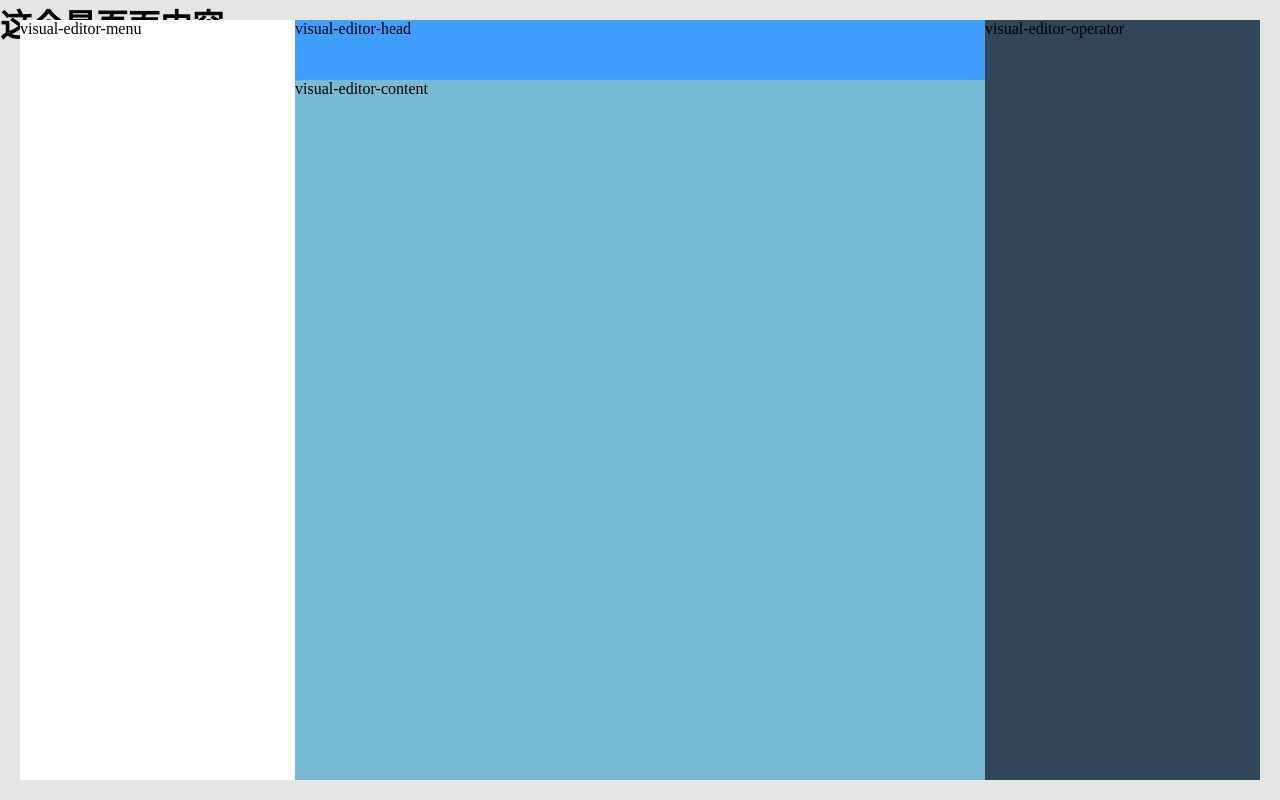
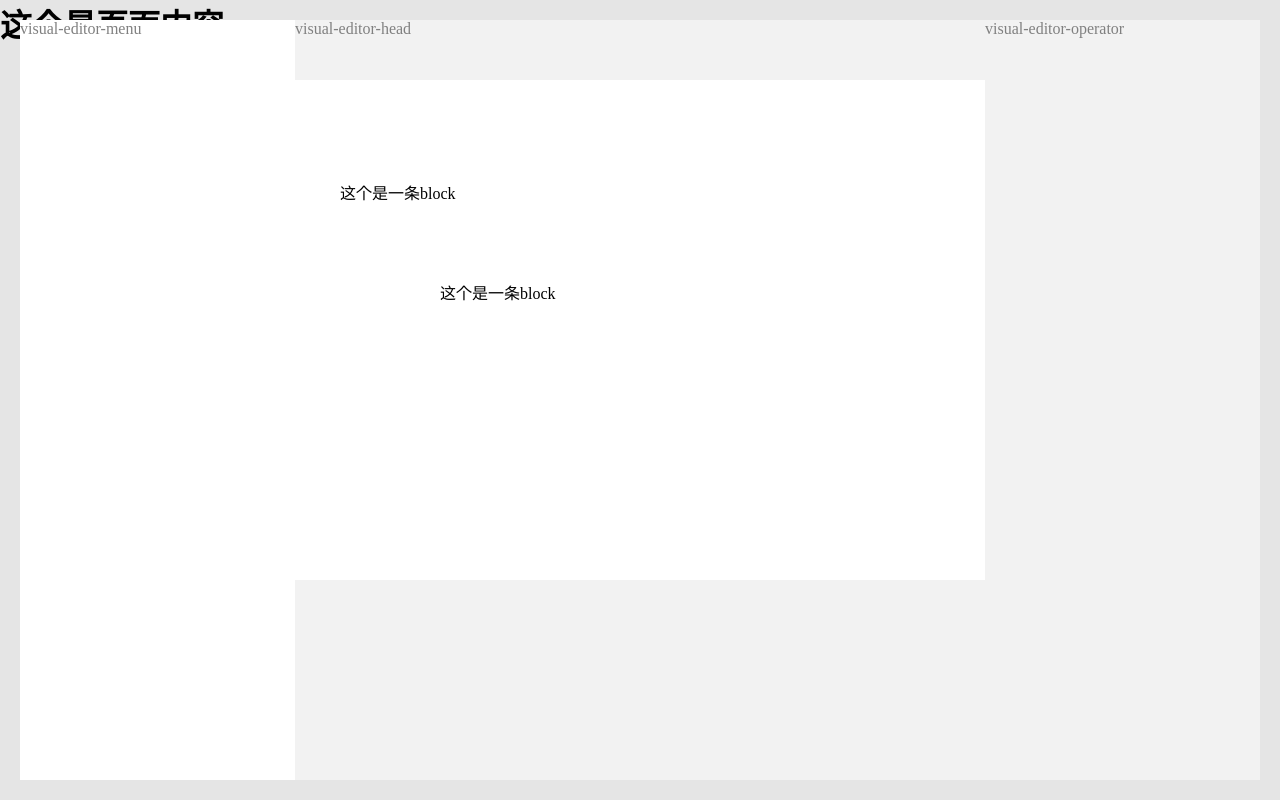
Before and after one commit to Devancn/learn-visual-editor, a Vue app: page / in a window 1280 px wide. Built offline with nearby package versions, Linux system fonts and the light colour scheme.

Commit message:
渲染block

```diff
--- a/src/App.vue
+++ b/src/App.vue
@@ -1,7 +1,7 @@
 <template>
   <div class="app">
     <h1>这个是页面内容</h1>
-    <visual-editor/>
+    <visual-editor v-model="jsonData"/>
   </div>
 </template>
 
@@ -16,7 +16,22 @@
   },
   data() {
     return {
-      val: "",
+      jsonData: {
+        container: {
+          height: 500,
+          width: 800
+        },
+        blocks: [
+          {
+            top: 100,
+            left: 100
+          },
+          {
+            top: 200,
+            left: 200
+          }
+        ]
+      }
     };
   },
 });
--- a/src/packages/utils/useModel.tsx
+++ b/src/packages/utils/useModel.tsx
@@ -21,20 +21,20 @@
 }
 
 
-export const TestUseModel = defineComponent({
-  props: {
-    modelValue: {type: String},
-  },
-  emit: {
-    'update:modelValue':(val?: string) => true
-  },
-  setup(props, ctx) {
-    const model = useModel(() => props.modelValue, val => ctx.emit('update:modelValue', val));
-    return () => (
-      <div>
-        自定义的输入框
-        <input type="text" v-model={model.value}/>
-      </div>
-    )
-  }
-})
+// export const TestUseModel = defineComponent({
+//   props: {
+//     modelValue: {type: String},
+//   },
+//   emit: {
+//     'update:modelValue':(val?: string) => true
+//   },
+//   setup(props, ctx) {
+//     const model = useModel(() => props.modelValue, val => ctx.emit('update:modelValue', val));
+//     return () => (
+//       <div>
+//         自定义的输入框
+//         <input type="text" v-model={model.value}/>
+//       </div>
+//     )
+//   }
+// })
--- /dev/null
+++ b/src/packages/visual-editor-block.tsx
@@ -0,0 +1,21 @@
+import { computed, defineComponent, PropType } from "vue";
+import { VisualEditorBlockData } from "./visual-editor.utils";
+
+export const VisualEditorBlock = defineComponent({
+  props: {
+    block: {type: Object as PropType<VisualEditorBlockData>, required: true}
+  },
+  setup(props) {
+
+    const styles = computed(() => ({
+      top: `${props.block.top}px`,
+      left: `${props.block.left}px`
+    }))
+
+    return () => (
+      <div class="visual-editor-block" style={styles.value}>
+        这个是一条block
+      </div>
+    )
+  }
+})
--- a/src/packages/visual-editor.scss
+++ b/src/packages/visual-editor.scss
@@ -5,28 +5,28 @@
 $bic: #dcdfe6;
 $ibl: #ebeef5;
 $itc: #314659;
-$icc: rgba(0,0,0,0.45);
+$icc: rgba(0, 0, 0, 0.45);
 $boxShadowColor: #f0f1f2;
 
 $primary: #409eff;
 
-.visual-editor{
+.visual-editor {
   position: fixed;
   left: 20px;
   right: 20px;
   top: 20px;
   bottom: 20px;
   background-color: white;
-  &::before{
+  &::before {
     position: fixed;
     top: 0;
     right: 0;
     bottom: 0;
     left: 0;
-    background-color: rgba(0,0,0,0.1);
-    content: '';
+    background-color: rgba(0, 0, 0, 0.1);
+    content: "";
   }
-  .visual-editor-menu{
+  .visual-editor-menu {
     position: absolute;
     width: $menuSize;
     top: 0;
@@ -34,32 +34,43 @@
     bottom: 0;
     background-color: #ffffff;
   }
-  .visual-editor-head{
+  .visual-editor-head {
     position: absolute;
     left: $menuSize;
     right: $operatorSize;
     height: $headSize;
-    background-color: #409eff;
   }
-  .visual-editor-operator{
+  .visual-editor-operator {
     position: absolute;
     right: 0;
     top: 0;
     bottom: 0;
     width: $operatorSize;
-    background-color: #314659;
   }
-  .visual-editor-body{
+  .visual-editor-body {
     padding-top: $headSize;
     padding-left: $menuSize;
     padding-right: $operatorSize;
     box-sizing: border-box;
-    background-color: skyblue;
     height: 100%;
-    .visual-editor-content{
+    position: relative;
+    background-color: rgba(255, 255, 255, 0.5);
+    .visual-editor-content {
       height: 100%;
       width: 100%;
+      display: flex;
+      justify-content: center;
       overflow: auto;
+      .visual-editor-container {
+        background-color: #ffffff;
+        flex-shrink: 0;
+        flex-grow: 0;
+        position: relative;
+
+        .visual-editor-block{
+          position:absolute;
+        }
+      }
     }
   }
 }
--- a/src/packages/visual-editor.tsx
+++ b/src/packages/visual-editor.tsx
@@ -1,18 +1,31 @@
-import { defineComponent, PropType } from "vue";
+import { computed, defineComponent, PropType } from "vue";
 import "./visual-editor.scss";
 import { VisualEditorModelValue } from "@/packages/visual-editor.utils";
-
+import { useModel } from "./utils/useModel";
+import { VisualEditorBlock } from "./visual-editor-block";
 
 export const VisualEditor = defineComponent({
   props: {
     modelValue: {
-      type:  Object as PropType<VisualEditorModelValue>
-    }
+      type: Object as PropType<VisualEditorModelValue>,
+      required: true,
+    },
   },
   emits: {
-    'update:modelValue':(val?: VisualEditorModelValue) => true
+    "update:modelValue": (val?: VisualEditorModelValue) => true,
   },
-  setup(props) {
+  setup(props, ctx) {
+    const dataModel = useModel(
+      () => props.modelValue,
+      (val) => ctx.emit("update:modelValue", val)
+    );
+    console.log("dataModel", dataModel);
+
+    const containerStyles = computed(() => ({
+      width: `${dataModel.value.container.width}px`,
+      height: `${dataModel.value.container.height}px`,
+    }));
+
     return () => (
       <div class="visual-editor">
         <div class="visual-editor-menu">visual-editor-menu</div>
@@ -20,7 +33,11 @@
         <div class="visual-editor-operator">visual-editor-operator</div>
         <div class="visual-editor-body">
           <div class="visual-editor-content">
-          visual-editor-content
+            <div class="visual-editor-container" style={containerStyles.value}>
+              {(dataModel.value?.blocks || []).map((block, index) => (
+                <VisualEditorBlock block={block} key={index} />
+              ))}
+            </div>
           </div>
         </div>
       </div>
```
